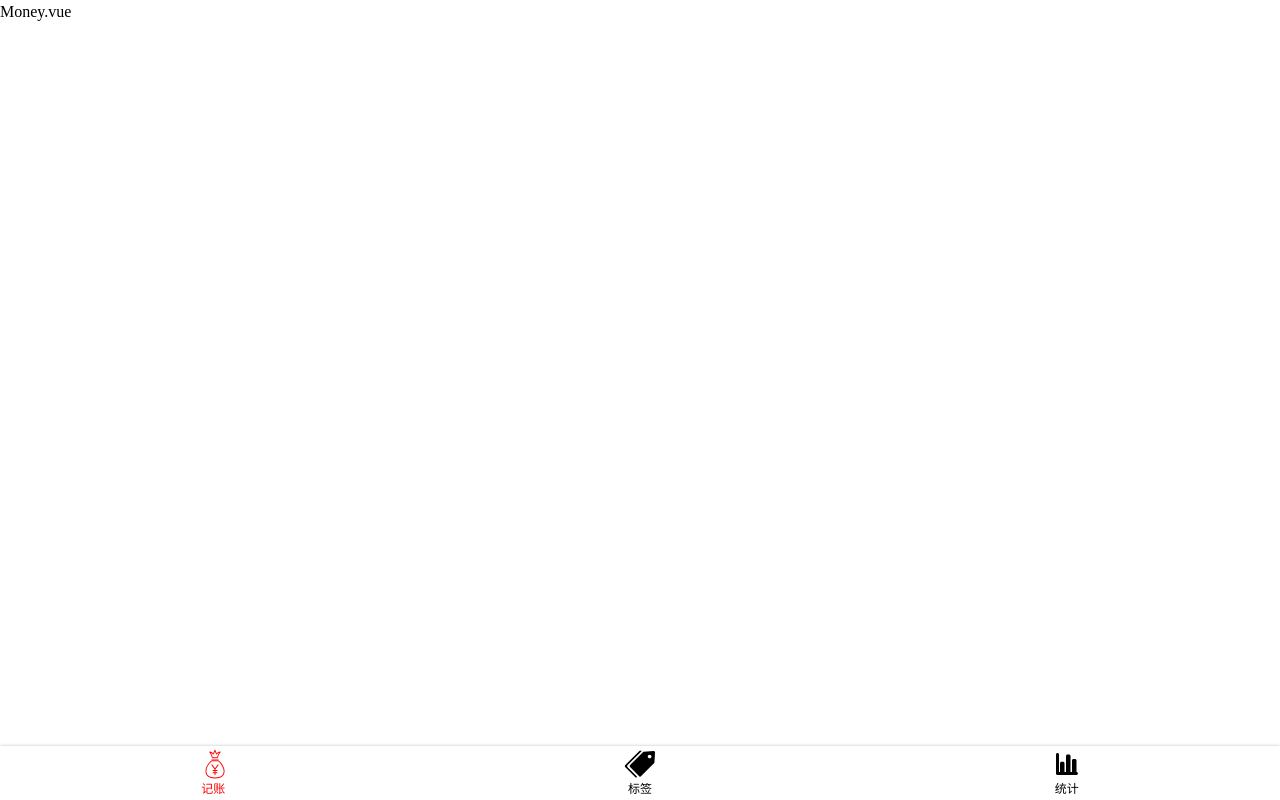
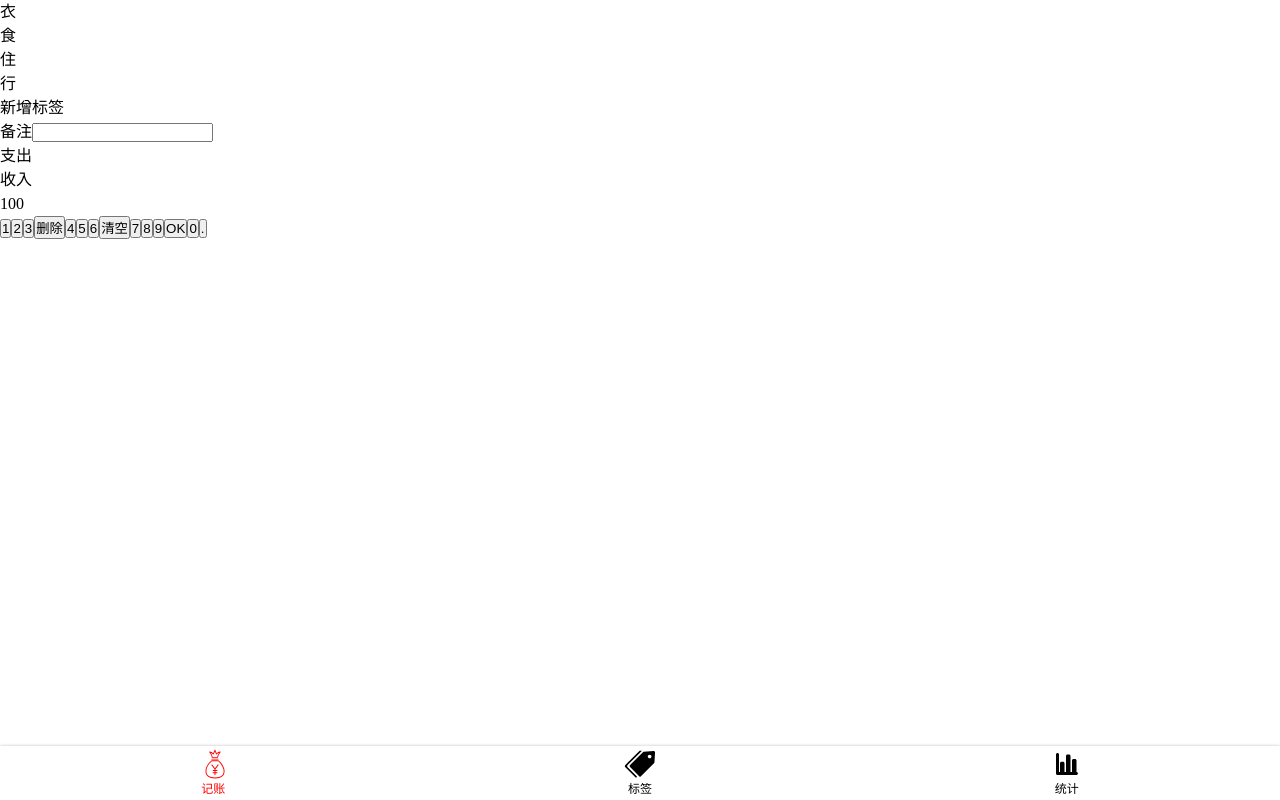
Before and after one commit to alertguo/mango-account, a Vue app: page /#/money in a window 1280 px wide. Built offline with nearby package versions, Linux system fonts and the light colour scheme.

Commit message:
HTML init

```diff
--- a/src/views/Money.vue
+++ b/src/views/Money.vue
@@ -1,6 +1,45 @@
 <template>
   <Layout>
-    <p>Money.vue</p>
+    <div class="tags">
+      <ul class="current">
+        <li>衣</li>
+        <li>食</li>
+        <li>住</li>
+        <li>行</li>
+      </ul>
+      <div class="new">新增标签</div>
+    </div>
+    <div>
+      <label class="notes">
+        <span class="name">备注</span>
+        <input type="text">
+      </label>
+    </div>
+    <div>
+      <ul class="types">
+        <li class="selected">支出</li>
+        <li>收入</li>
+      </ul>
+    </div>
+    <div  class="numberPad">
+      <div class="output">100</div>
+      <div class="buttons">
+        <button>1</button>
+        <button>2</button>
+        <button>3</button>
+        <button>删除</button>
+        <button>4</button>
+        <button>5</button>
+        <button>6</button>
+        <button>清空</button>
+        <button>7</button>
+        <button>8</button>
+        <button>9</button>
+        <button>OK</button>
+        <button>0</button>
+        <button>.</button>
+      </div>
+    </div>
   </Layout>
 </template>
 
```
